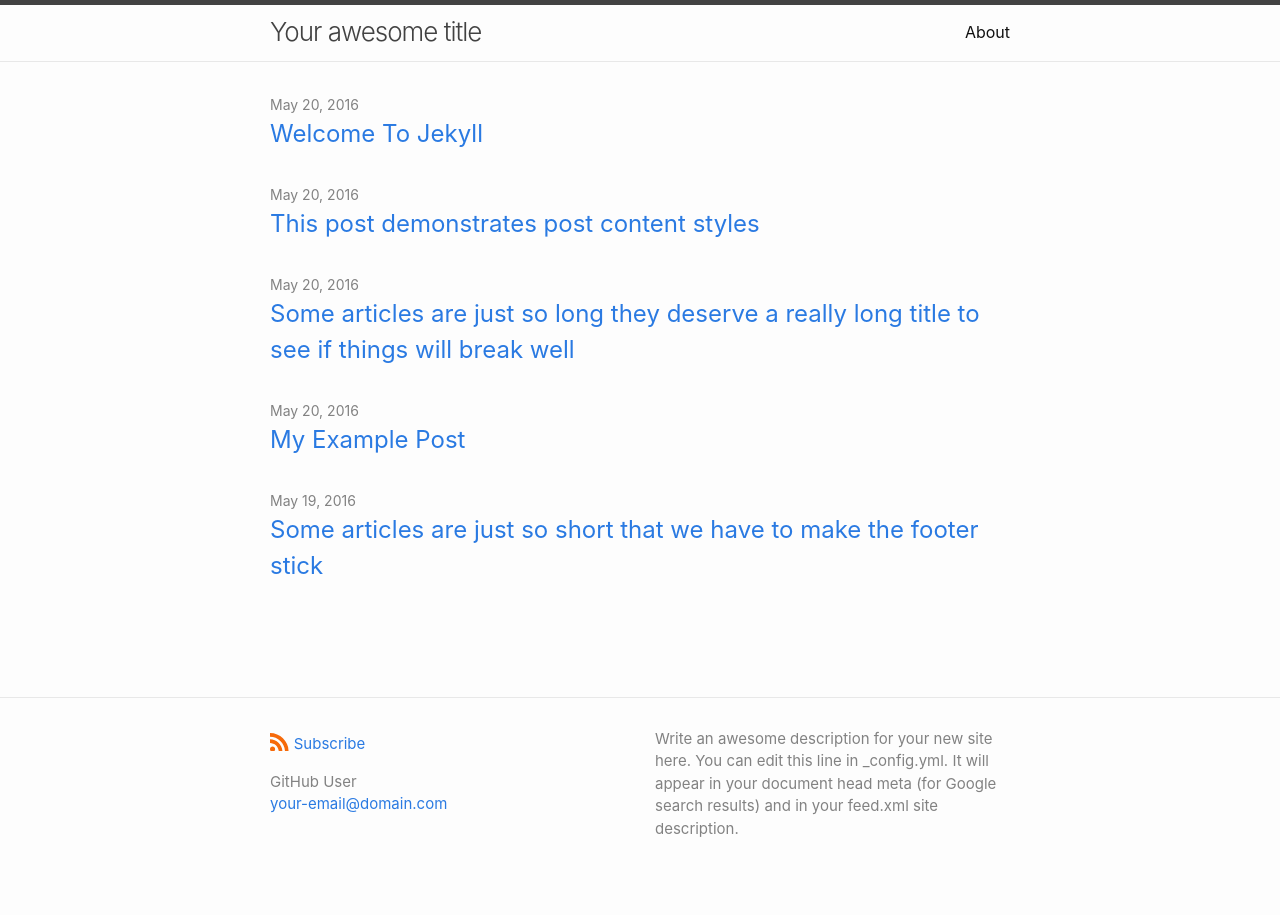
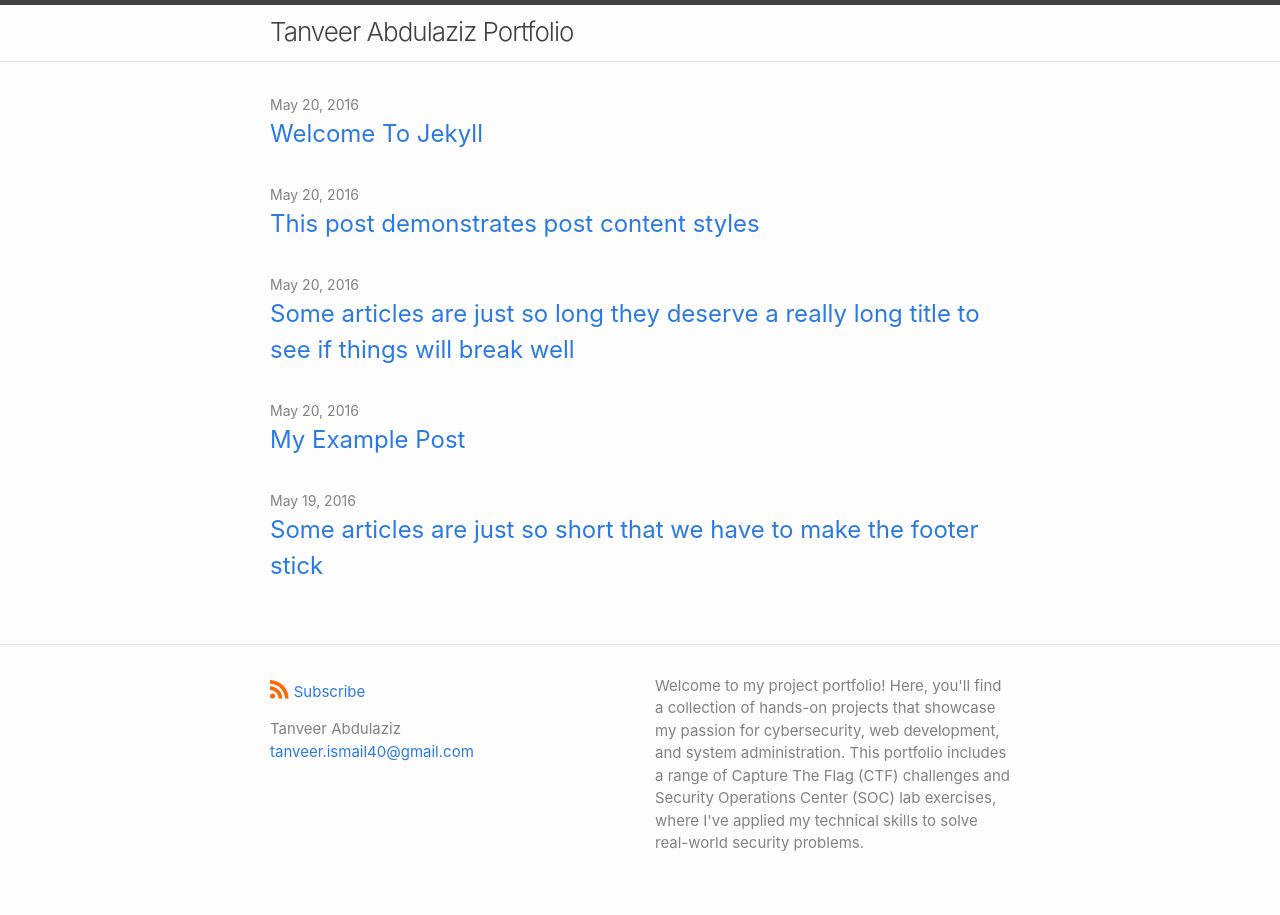
Before and after one commit to Firerey12/firerey12.github.io, a Jekyll site: the page built from index.md, in a window 1280 px wide. Built offline with Jekyll 4.4.1, drawn with Linux system fonts in a browser that asks for light colours.

Commit message:
Update _config.yml

```diff
--- a/_config.yml
+++ b/_config.yml
@@ -1,72 +1,24 @@
-title: Your awesome title
+title: Tanveer Abdulaziz Portfolio
 author:
-  name: GitHub User
-  email: your-email@domain.com
+  name: Tanveer Abdulaziz
+  email: tanveer.ismail40@gmail.com
 
-# The `>` after `description:` means to ignore line-breaks until next key.
-# If you want to omit the line-break after the end of text, use `>-` instead.
 description: >
-  Write an awesome description for your new site here. You can edit this line
-  in _config.yml. It will appear in your document head meta (for Google search
-  results) and in your feed.xml site description.
+  Welcome to my project portfolio! Here, you'll find a collection of hands-on projects that showcase my passion for cybersecurity, web development, and system administration.
+  This portfolio includes a range of Capture The Flag (CTF) challenges and Security Operations Center (SOC) lab exercises, where I've applied my technical skills to solve real-world security problems.
 
-# Build settings
-
-# If you clone the Minima repo and build locally, use this setting.
-theme: minima
-
-# As of November 2023, GitHub Pages still uses Minima 2.5.1 (https://pages.github.com/versions/).
-# If you want to use the latest Minima version on GitHub Pages, use the following setting and
-# add a line comment on "theme: minima" above.
-#remote_theme: jekyll/minima
+# theme: minima
+remote_theme: jekyll/minima
 
 plugins:
   - jekyll-feed
   - jekyll-seo-tag
 
-# Theme-specific settings
+header_pages:
+  - ctfs/ctf.md
 
-# If you want to link only specific pages in your header, use this and add the path to the pages
-# in order as they should show up.
-header_pages:
-  - about.md
+minima:
+  skin: auto
 
-# Set to `true` to show excerpts on the homepage.
-#show_excerpts: false
-
-# Minima specific settings, which are only available from Minima 3.0 onward.
-minima:
-  # Minima skin selection.
-  # Available skins are:
-  # classic	           Default, light color scheme.
-  # dark	             Dark variant of the classic skin.
-  # auto	             Adaptive skin based on the default classic and dark skins.
-  # solarized-light	   Light variant of solarized color scheme.
-  # solarized-dark	   Dark variant of solarized color scheme.
-  # solarized	         Adaptive skin for solarized color scheme skins.
-  skin: classic
-
-  # Minima date format.
-  # The default value is "%b %d, %Y" (e.g. Nov 14, 2023)
-  # Refer to https://shopify.github.io/liquid/filters/date/ if you want to customize this.
-  #date_format: "%b-%d-%Y"
-
-  # Generate social links in footer.
-  #social_links:
-  #  - { platform: devto,          user_url: "https://dev.to/jekyll" }
-  #  - { platform: dribbble,       user_url: "https://dribbble.com/jekyll" }
-  #  - { platform: facebook,       user_url: "https://www.facebook.com/jekyll" }
-  #  - { platform: flickr,         user_url: "https://www.flickr.com/photos/jekyll" }
-  #  - { platform: github,         user_url: "https://github.com/jekyll/minima" }
-  #  - { platform: gitlab,         user_url: "https://gitlab.com/jekyll" }
-  #  - { platform: google_scholar, user_url: "https://scholar.google.com/citations?user=qc6CJjYAAAAJ" }
-  #  - { platform: instagram,      user_url: "https://www.instagram.com/jekyll" }
-  #  - { platform: keybase,        user_url: "https://keybase.io/jekyll" }
-  #  - { platform: linkedin,       user_url: "https://www.linkedin.com/in/jekyll" }
-  #  - { platform: microdotblog,   user_url: "https://micro.blog/jekyll" }
-  #  - { platform: pinterest,      user_url: "https://www.pinterest.com/jekyll" }
-  #  - { platform: stackoverflow,  user_url: "https://stackoverflow.com/users/1234567/jekyll" }
-  #  - { platform: telegram,       user_url: "https://t.me/jekyll" }
-  #  - { platform: twitter,        user_url: "https://twitter.com/jekyllrb" }
-  #  - { platform: x,              user_url: "https://x.com/jekyllrb" }
-  #  - { platform: youtube,        user_url: "https://www.youtube.com/jekyll" }
+social_links:
+     - { platform: linkedin,       user_url: "https://www.linkedin.com/in/tanveer-abdulaziz" }
```
